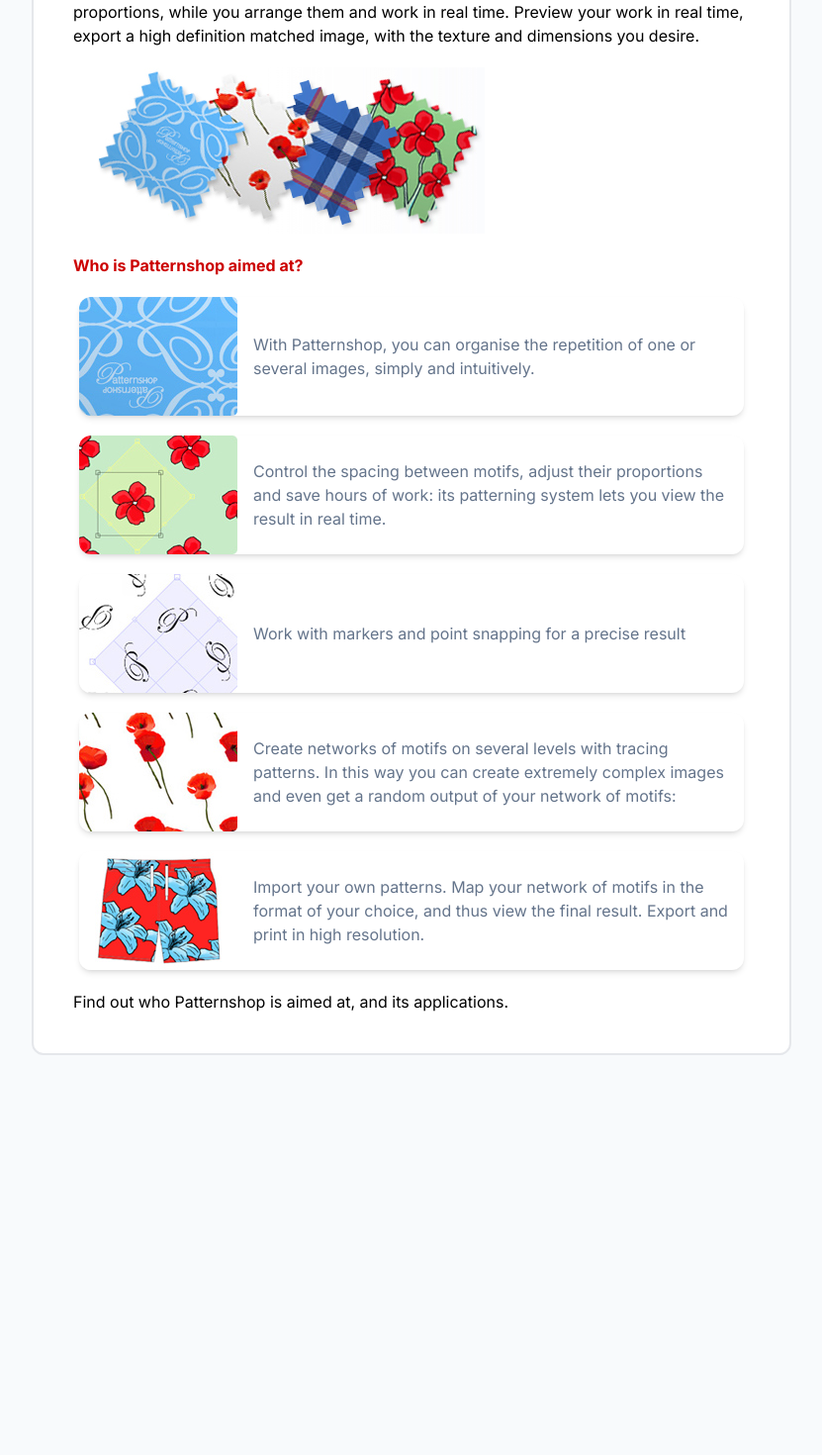
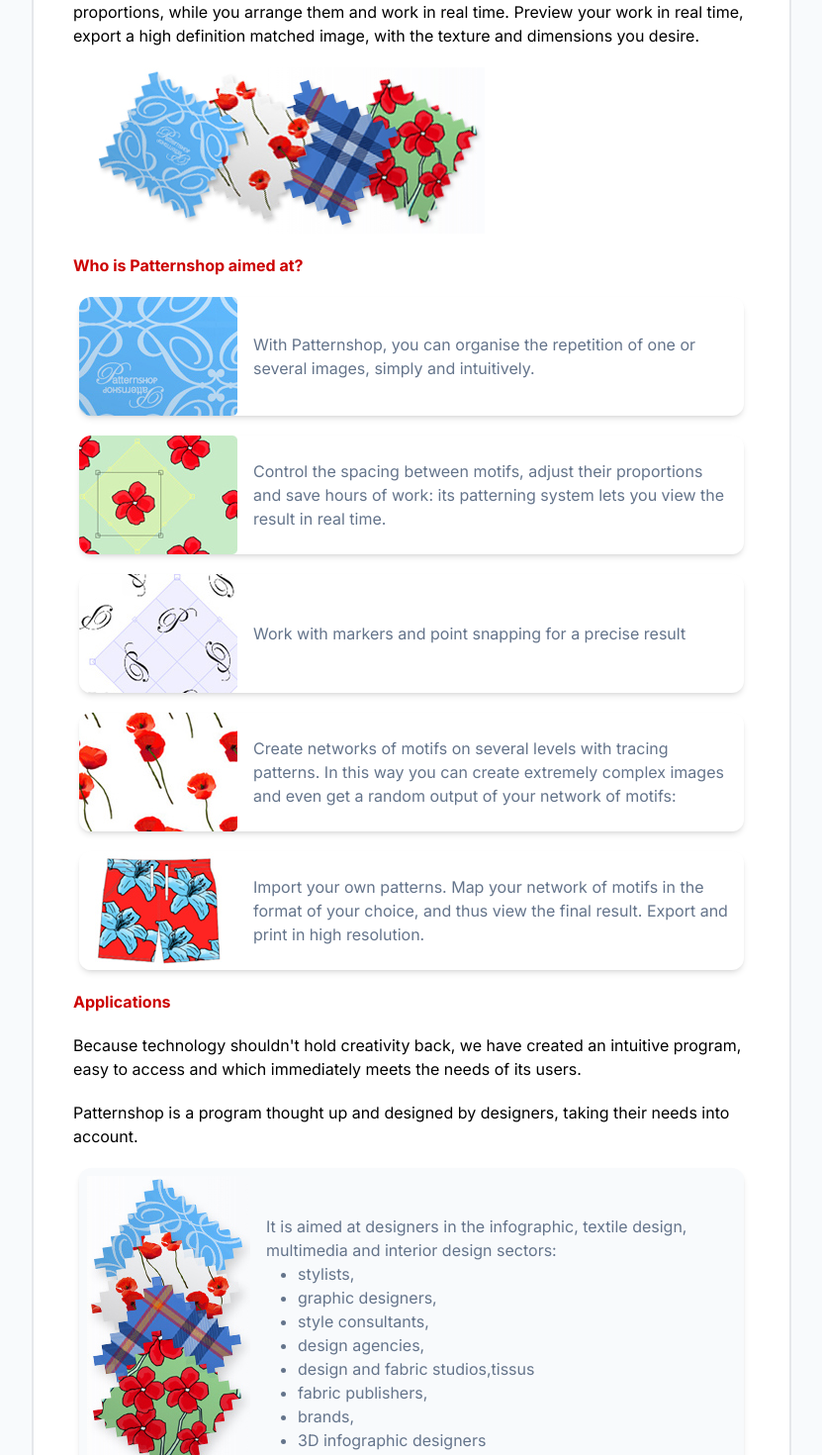
Before and after one commit to patternshop/patternshop.github.io, a Next.js app: page / in a window 1280 px wide. Shown: the part 367-1837 px from the top of the page at 99% size, without its empty margins (224-1055 px from the left). Before the commit the page ends 1453 px from the top, so only its background shows below. Built offline with nearby package versions, Linux system fonts and the light colour scheme.

Commit message:
Work in progress

```diff
--- a/app/applications/page.tsx
+++ /dev/null
@@ -1,73 +0,0 @@
-import Image from "next/image";
-import MyTitle from "@/components/my-title";
-import MySubTitle from "@/components/my-subtitle";
-import tis_all from "@/public/tis_all.jpg";
-
-export default function Home() {
-  return (
-    <div className="space-y-5 p-5">
-      <MyTitle>Applications</MyTitle>
-      <MySubTitle>
-        Patternshop, software created by designers for designers.
-      </MySubTitle>
-      <div>
-        Because technology shouldn&apos;t hold creativity back, we have created an
-        intuitive program, easy to access and which immediately meets the needs
-        of its users.
-      </div>
-      <div>
-        Patternshop is a program thought up and designed by designers, taking
-        their needs into account.
-      </div>
-
-      <div>
-        <div className="p-2 max-w-md mx-auto bg-slate-50 rounded-xl shadow-md overflow-hidden md:max-w-2xl">
-          <div className="md:flex">
-            <div className="md:shrink-0">
-              <Image src={tis_all} className="" alt="" />
-            </div>
-            <div className="p-4 my-auto">
-              <div className="text-slate-500">
-                <div>
-                  It is aimed at designers in the infographic, textile design,
-                  multimedia and interior design sectors:
-                  <div className="ml-8">
-                    <ul className="list-disc">
-                      <li>stylists,</li>
-                      <li>graphic designers,</li>
-                      <li>style consultants,</li>
-                      <li>design agencies,</li>
-                      <li>design and fabric studios,tissus</li>
-                      <li>fabric publishers,</li>
-                      <li>brands,</li>
-                      <li>3D infographic designers</li>
-                    </ul>
-                  </div>
-                </div>
-              </div>
-            </div>
-          </div>
-        </div>
-      </div>
-
-      <MySubTitle>Examples of applications:</MySubTitle>
-      <div>
-        Patternshop can be used in both the textile and multimedia graphic
-        design fields.
-      </div>
-      <div>
-        Use Patternshop to create printouts for fashion, interior design and
-        also monograms and complex graphic compositions.
-      </div>
-      <div>
-        Adjust the proportions of motifs on a tie, or flowers on a bathing suit,
-        design a monogram for your brand, create sophisticated repetitions.
-      </div>
-      <div>
-        In the infographics sector, you can create textures for three
-        dimensional models intended for animated films, video games and any
-        other multimedia product.
-      </div>
-    </div>
-  );
-}
--- a/app/page.tsx
+++ b/app/page.tsx
@@ -1,12 +1,13 @@
 import Image from "next/image";
+import MyTitle from "@/components/my-title";
+import MySubTitle from "@/components/my-subtitle";
 import tissushor2 from "@/public/tissushor2.jpg";
-import MyTitle from "@/components/my-title";
 import imgMono from "@/public/fonc_mono.jpg";
 import imgAleatoire from "@/public/fonc_aleatoire.jpg";
 import imgPat from "@/public/fonc_pat.jpg";
 import imgRep from "@/public/fonc_rep.jpg";
 import imgMat from "@/public/fonc_mat.jpg";
-import Link from "next/link";
+import tis_all from "@/public/tis_all.jpg";
 
 function Paragraph({
   children,
@@ -20,11 +21,7 @@
       <div className="max-w-md mx-auto bg-white rounded-xl shadow-md overflow-hidden md:max-w-2xl">
         <div className="md:flex">
           <div className="md:shrink-0">
-            <Image
-              src={img}
-              className="h-full w-auto object-cover"
-              alt=""
-            />
+            <Image src={img} className="h-full w-auto object-cover" alt="" />
           </div>
           <div className="p-4 my-auto">
             <p className="text-slate-500">{children}</p>
@@ -35,9 +32,75 @@
   );
 }
 
-export default function Home() {
+function Applications() {
   return (
-    <div className="space-y-5 p-5">
+    <div className="space-y-5">
+      <MyTitle>Applications</MyTitle>
+      <div>
+        Because technology shouldn&apos;t hold creativity back, we have created
+        an intuitive program, easy to access and which immediately meets the
+        needs of its users.
+      </div>
+      <div>
+        Patternshop is a program thought up and designed by designers, taking
+        their needs into account.
+      </div>
+
+      <div>
+        <div className="p-2 max-w-md mx-auto bg-slate-50 rounded-xl shadow-md overflow-hidden md:max-w-2xl">
+          <div className="md:flex">
+            <div className="md:shrink-0">
+              <Image src={tis_all} className="" alt="" />
+            </div>
+            <div className="p-4 my-auto">
+              <div className="text-slate-500">
+                <div>
+                  It is aimed at designers in the infographic, textile design,
+                  multimedia and interior design sectors:
+                  <div className="ml-8">
+                    <ul className="list-disc">
+                      <li>stylists,</li>
+                      <li>graphic designers,</li>
+                      <li>style consultants,</li>
+                      <li>design agencies,</li>
+                      <li>design and fabric studios,tissus</li>
+                      <li>fabric publishers,</li>
+                      <li>brands,</li>
+                      <li>3D infographic designers</li>
+                    </ul>
+                  </div>
+                </div>
+              </div>
+            </div>
+          </div>
+        </div>
+      </div>
+
+      <MySubTitle>Examples of applications:</MySubTitle>
+      <div>
+        Patternshop can be used in both the textile and multimedia graphic
+        design fields.
+      </div>
+      <div>
+        Use Patternshop to create printouts for fashion, interior design and
+        also monograms and complex graphic compositions.
+      </div>
+      <div>
+        Adjust the proportions of motifs on a tie, or flowers on a bathing suit,
+        design a monogram for your brand, create sophisticated repetitions.
+      </div>
+      <div>
+        In the infographics sector, you can create textures for three
+        dimensional models intended for animated films, video games and any
+        other multimedia product.
+      </div>
+    </div>
+  );
+}
+
+function Description() {
+  return (
+    <div className="space-y-5">
       <MyTitle>What is Patternshop?</MyTitle>
 
       <div>
@@ -80,8 +143,15 @@
         your choice, and thus view the final result. Export and print in high
         resolution.
       </Paragraph>
-
-      <div>Find out who Patternshop is aimed at, and its <Link href="/applications">applications</Link>.</div>
     </div>
   );
 }
+
+export default function Home() {
+  return (
+    <div className="space-y-5 p-5">
+      <Description />
+      <Applications />
+    </div>
+  );
+}
--- a/app/ressources/page.tsx
+++ b/app/ressources/page.tsx
@@ -10,36 +10,6 @@
 
 import Link from "next/link";
 
-function ImageBlock({
-  img,
-  title,
-}: Readonly<{
-  img: any;
-  title: string;
-}>) {
-  return (
-    <div className="">
-      <Image src={img} className="" alt="" />
-      <h3 className=" font-bold text-nice-blue">{title}</h3>
-      <div className="text-sm">From: Patternshop</div>
-    </div>
-  );
-}
-
-function Designs() {
-  return (
-    <div className="space-y-5">
-      <MyTitle>Design gallery</MyTitle>
-      <MySubTitle>A selection of designs</MySubTitle>
-      <div className="grid grid-cols-3 gap-5">
-        <ImageBlock img={monopatternshop_zm} title="Woven" />
-        <ImageBlock img={coquelicots_zm} title="Poppies" />
-        <ImageBlock img={japonais_zm} title="Japanese" />
-        <ImageBlock img={ecossais_zm} title="Tartan" />
-      </div>
-    </div>
-  );
-}
 
 function ImagePacks() {
   return (
@@ -97,12 +67,59 @@
   );
 }
 
+function ImageBlock({
+  img,
+  title,
+}: Readonly<{
+  img: any;
+  title: string;
+}>) {
+  return (
+    <div className="">
+      <Image src={img} className="" alt="" />
+      <h3 className=" font-bold text-nice-blue">{title}</h3>
+      <div className="text-sm">From: Patternshop</div>
+    </div>
+  );
+}
+
+function Designs() {
+  return (
+    <div className="space-y-5">
+      <MyTitle>Design gallery</MyTitle>
+      <MySubTitle>A selection of designs</MySubTitle>
+      <div className="grid grid-cols-3 gap-5">
+        <ImageBlock img={monopatternshop_zm} title="Woven" />
+        <ImageBlock img={coquelicots_zm} title="Poppies" />
+        <ImageBlock img={japonais_zm} title="Japanese" />
+        <ImageBlock img={ecossais_zm} title="Tartan" />
+      </div>
+    </div>
+  );
+}
+
+function Videos() {
+  return (
+    <div className="space-y-5">
+      <MyTitle>Video tutorial</MyTitle>
+      <div>
+        <iframe width="560" height="315" src="https://www.youtube.com/embed/fGaLheahpJA?si=18y6rsZ3jNO6FuD3" frameBorder="0" allowFullScreen></iframe>
+      </div>
+      <div>
+        <iframe width="560" height="315" src="https://www.youtube.com/embed/O7FCujmKwX0?si=XznK4NbQgw0a-qEx" frameBorder="0" allowFullScreen></iframe>
+      </div>
+      <div className="text-sm">We gratefully thank BoundingSquirres for the video.</div>
+    </div>
+  );
+}
+
 export default function Home() {
   return (
     <div className="space-y-5 p-5">
       <ImagePacks />
       <TemplatePacks />
       <Designs />
+      <Videos />
     </div>
   );
 }
--- a/components/my-navbar.tsx
+++ b/components/my-navbar.tsx
@@ -15,8 +15,7 @@
 export default function MyNavbar() {
   const currentPath = usePathname();
   var itemArray = [
-    ["Home", "/"],
-    ["Applications", "/applications"],
+    ["Presentation", "/"],
     ["Ressources", "/ressources"],
     /*
     ["Support", "/navbars"],
```
